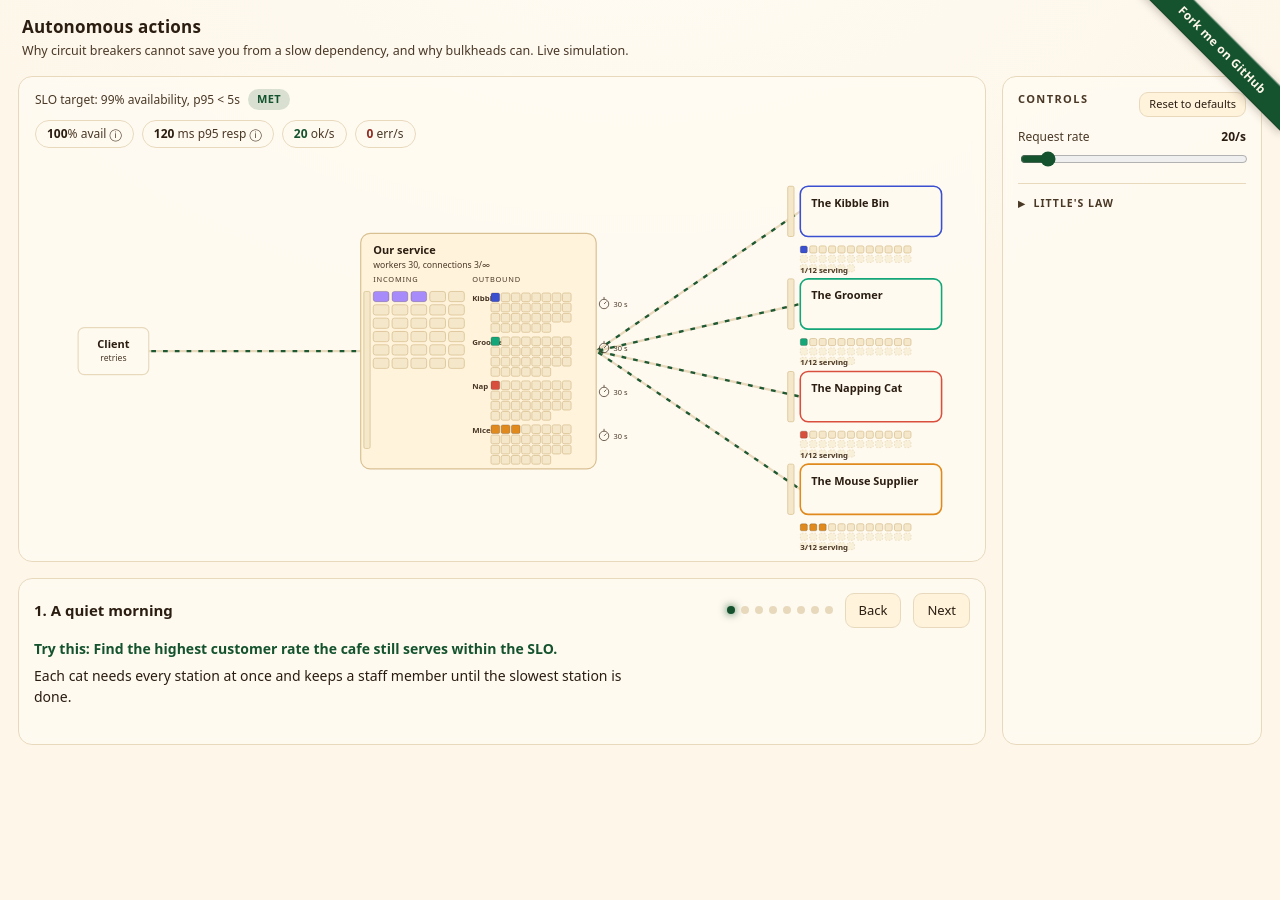
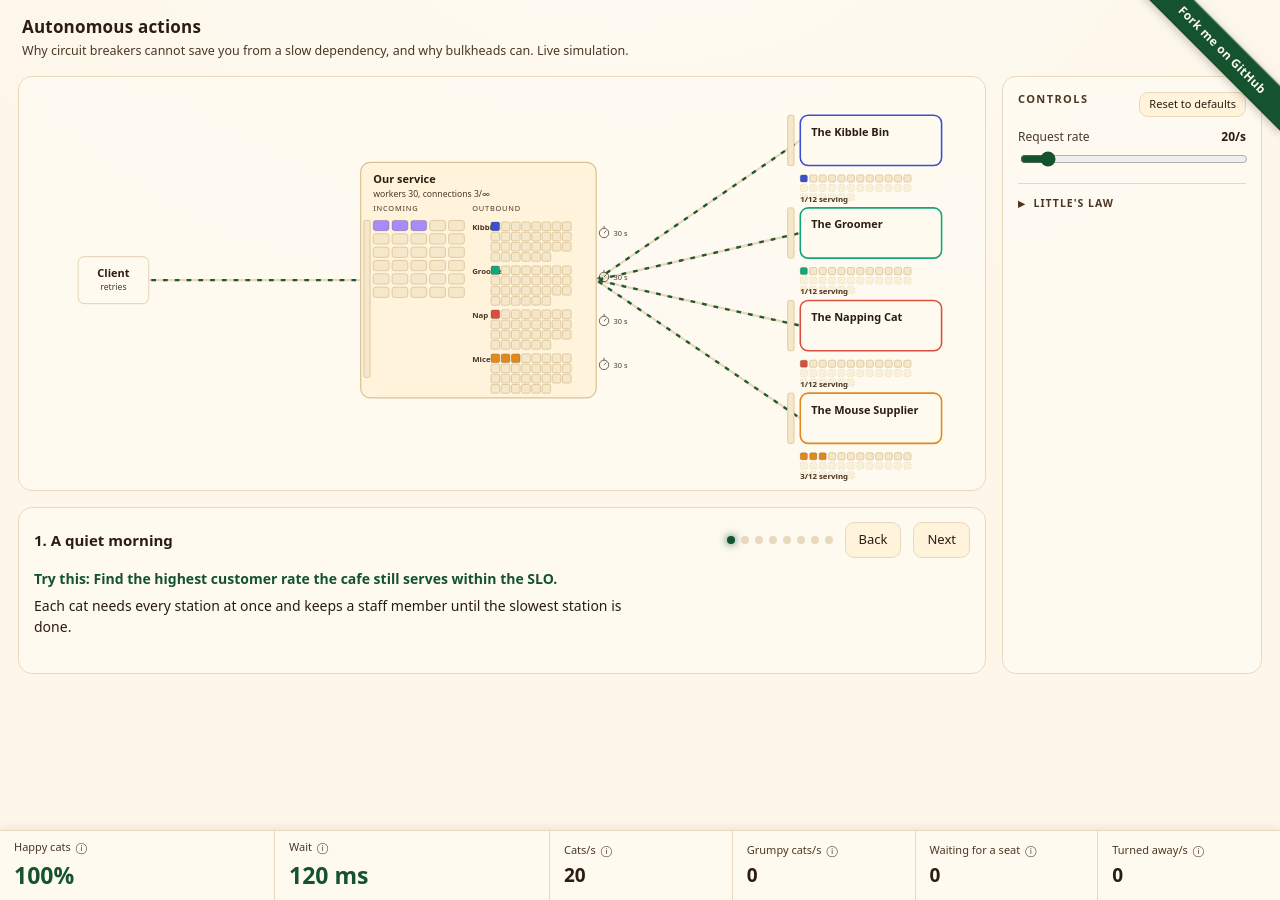
Before and after one commit to vosechu/vosechu.github.io, a Jekyll site: the page autonomous-actions/index.html, which Jekyll copies as it is, in a window 1280 px wide. Built offline with Jekyll 4.4.1, drawn with Linux system fonts in a browser that asks for light colours.

Commit message:
feat(sim): fixed bottom status bar with windowed availability; remove chips

```diff
--- a/autonomous-actions/index.html
+++ b/autonomous-actions/index.html
@@ -63,10 +63,6 @@
     #little-body .eq b { color: var(--ink); font-weight: 700; }
     #little-body .have { margin-top: 3px; color: var(--ink-dim); }
     #little-body.over .have, #little-body.over .have b { color: var(--amber); }
-    #slo { display: flex; align-items: center; gap: 8px; padding: 2px 4px 6px; font-size: 12px; color: var(--ink-dim); }
-    #slo b { padding: 2px 9px; border-radius: 999px; font-size: 11px; font-weight: 700; letter-spacing: 0.4px; }
-    #slo b.met { background: rgba(20,83,45,0.16); color: var(--teal); }
-    #slo b.breached { background: rgba(143,44,34,0.16); color: var(--red); }
     .info { position: relative; cursor: help; color: var(--ink-dim); }
     .info .tip {
       display: none; position: absolute; bottom: 150%; left: 50%; transform: translateX(-50%);
@@ -74,21 +70,31 @@
       padding: 8px 10px; font-size: 11px; font-weight: 400; color: var(--ink); line-height: 1.45; z-index: 20;
     }
     .info:hover .tip, .info:focus .tip { display: block; }
-    #metrics { display: flex; flex-wrap: wrap; gap: 8px; padding: 4px 4px 10px; }
-    .chip {
-      background: var(--panel-solid);
-      border: 1px solid var(--border);
-      border-radius: 999px;
-      padding: 4px 11px;
-      font-size: 12px;
-      color: var(--ink-dim);
+    svg#stage { width: 100%; height: auto; display: block; }
+
+    /* Fixed bottom status bar: every metric, always visible, no progressive
+       reveal. The first two slots (availability, p95) are the SLO metrics and
+       carry a pass/fail state; the rest are plain counters. */
+    body { padding-bottom: 64px; }   /* keep content clear of the fixed bar */
+    #statusbar {
+      position: fixed; left: 0; right: 0; bottom: 0; z-index: 40;
+      display: flex; align-items: stretch; gap: 0;
+      background: var(--panel-solid); border-top: 1px solid var(--border);
+      box-shadow: 0 -2px 10px rgba(43,29,16,0.08);
+      overflow-x: auto;
     }
-    .chip b { color: var(--ink); font-weight: 650; font-variant-numeric: tabular-nums; }
-    .chip.ok b { color: var(--teal); }
-    .chip.err b { color: var(--red); }
-    .chip.degraded b { color: var(--amber); }
-    .chip.rej b { color: var(--amber); }
-    svg#stage { width: 100%; height: auto; display: block; }
+    .barslot {
+      flex: 1; min-width: 96px; padding: 8px 14px;
+      border-right: 1px solid var(--border);
+      display: flex; flex-direction: column; justify-content: center; gap: 2px;
+    }
+    .barslot:last-child { border-right: none; }
+    .barslot.emph { flex: 1.6; }
+    .barslot .baglabel { font-size: 11px; color: var(--ink-dim); display: flex; align-items: center; gap: 5px; }
+    .barslot .bagvalue { font-size: 19px; font-weight: 700; color: var(--ink); font-variant-numeric: tabular-nums; }
+    .barslot.emph .bagvalue { font-size: 23px; }
+    .barslot.pass .bagvalue { color: var(--teal); }
+    .barslot.fail .bagvalue { color: var(--red); }
 
     /* Panels */
     #panel, #tour {
@@ -223,16 +229,6 @@
   <div class="layout">
     <div class="leftcol">
       <div class="stagewrap">
-        <div id="slo">SLO target: 99% availability, p95 &lt; 5s <b id="slo-state">MET</b></div>
-        <div id="metrics">
-          <span class="chip" id="chip-avail"><b id="m-avail">100</b>% avail<span class="info" tabindex="0"> &#9432;<span class="tip">Availability is the share of requests that came back OK in the last second. A request counts as failed if any uncontained upstream failure reaches the client, or if it times out waiting for a free worker.</span></span></span>
-          <span class="chip" id="chip-p95"><b id="m-p95">0</b> ms p95 resp<span class="info" tabindex="0"> &#9432;<span class="tip">The 95th-percentile response time: 95% of requests finish faster than this. It includes requests still in flight, so a growing backlog raises it right away. Our SLO target is under 5000 ms.</span></span></span>
-          <span class="chip ok" id="chip-ok"><b id="m-ok">0</b> ok/s</span>
-          <span class="chip degraded" id="chip-deg"><b id="m-deg">0</b> degraded/s<span class="info" tabindex="0"> &#9432;<span class="tip">Served, but without a dependency the breaker or bulkhead contained. A partial response, not an error, so it still counts as available.</span></span></span>
-          <span class="chip err" id="chip-err"><b id="m-err">0</b> err/s</span>
-          <span class="chip rej" id="chip-rej"><b id="m-rej">0</b> rej/s</span>
-          <span class="chip" id="chip-q"><b id="m-q">0</b> queued</span>
-        </div>
         <svg id="stage" viewBox="0 0 1200 508" role="img" aria-label="system topology"></svg>
       </div>
 
@@ -252,6 +248,33 @@
     <div id="panel"><h2>Controls</h2></div>
   </div>
 
+  <div id="statusbar">
+    <div class="barslot emph" id="bar-availability">
+      <span class="baglabel"><span id="bar-availability-label"></span><span class="info" tabindex="0"> &#9432;<span class="tip" id="bar-availability-hover"></span></span></span>
+      <span class="bagvalue" id="bar-availability-value">100%</span>
+    </div>
+    <div class="barslot emph" id="bar-p95">
+      <span class="baglabel"><span id="bar-p95-label"></span><span class="info" tabindex="0"> &#9432;<span class="tip" id="bar-p95-hover"></span></span></span>
+      <span class="bagvalue" id="bar-p95-value">0 ms</span>
+    </div>
+    <div class="barslot" id="bar-throughput">
+      <span class="baglabel"><span id="bar-throughput-label"></span><span class="info" tabindex="0"> &#9432;<span class="tip" id="bar-throughput-hover"></span></span></span>
+      <span class="bagvalue" id="bar-throughput-value">0</span>
+    </div>
+    <div class="barslot" id="bar-errors">
+      <span class="baglabel"><span id="bar-errors-label"></span><span class="info" tabindex="0"> &#9432;<span class="tip" id="bar-errors-hover"></span></span></span>
+      <span class="bagvalue" id="bar-errors-value">0</span>
+    </div>
+    <div class="barslot" id="bar-queue">
+      <span class="baglabel"><span id="bar-queue-label"></span><span class="info" tabindex="0"> &#9432;<span class="tip" id="bar-queue-hover"></span></span></span>
+      <span class="bagvalue" id="bar-queue-value">0</span>
+    </div>
+    <div class="barslot" id="bar-rejects">
+      <span class="baglabel"><span id="bar-rejects-label"></span><span class="info" tabindex="0"> &#9432;<span class="tip" id="bar-rejects-hover"></span></span></span>
+      <span class="bagvalue" id="bar-rejects-value">0</span>
+    </div>
+  </div>
+
   <script type="module" src="./src/controls.js"></script>
 </body>
 </html>
--- a/autonomous-actions/src/controls.js
+++ b/autonomous-actions/src/controls.js
@@ -125,19 +125,6 @@ function oscillationToggle(parent) {
     else if (rateUI) { rateUI.input.value = String(sim.config.requestRatePerSec); rateUI.val.textContent = perSec(sim.config.requestRatePerSec); }
     osc.enabled = on;
   });
-}
-
-// Progressive disclosure: reveal a metric chip only once the act it belongs to
-// makes it meaningful. ok/s and err/s are always up; latency and the worker
-// queue appear with the slow-failure act; rejects appear with bulkheads.
-function revealMetrics(actIndex) {
-  const show = (id, on) => { const el = document.getElementById(id); if (el) el.style.display = on ? '' : 'none'; };
-  show('chip-ok', true);
-  show('chip-err', true);
-  show('chip-p95', true);            // an SLO metric, shown alongside availability from the start
-  show('chip-deg', actIndex >= 2);   // degraded responses appear once a breaker can contain a failure
-  show('chip-q', actIndex >= 3);
-  show('chip-rej', actIndex >= 5);
 }
 
 // Per-service sliders sit under the service's heading, so the labels drop the
@@ -312,7 +299,8 @@ function updateLittle(state) {
 
 // Acts never touch the sim: the state stays however the player left it, and the
 // instructions walk them into each scenario. Changing acts only updates the
-// guide text, the unlocked controls, and the visible metrics.
+// guide text and the unlocked controls; the bottom bar always shows every
+// metric, so it needs no per-act update.
 function showAct(i) {
   actIndex = Math.max(0, Math.min(ACTS.length - 1, i));
   const meta = actMeta(actIndex);
@@ -322,7 +310,6 @@ function showAct(i) {
   document.getElementById('act-caption').textContent = meta.caption;
   dots.forEach((d, k) => { d.className = k === actIndex ? 'dot on' : 'dot'; });
   buildControls(actIndex);
-  revealMetrics(actIndex);
 }
 
 // The only preset: return every knob to the healthy baseline and clear the sim,
@@ -331,7 +318,6 @@ function resetToDefaults() {
   sim.config = defaultConfig();
   sim.reset();
   buildControls(actIndex);
-  revealMetrics(actIndex);
 }
 
 // Reflect the current act in the URL hash (#1..#8) so the browser Back and
--- /dev/null
+++ b/autonomous-actions/src/metrics.js
@@ -0,0 +1,9 @@
+// Windowed availability: served requests over all resolved requests. Degraded
+// requests were served (missing one dependency) and count as available.
+// clientErrorsPerSec already includes starved requests. Rejects are leg-level
+// and must not appear here. No traffic reads 100, never NaN.
+export function availabilityPercent(rates) {
+  const served = rates.successPerSec + rates.degradedPerSec;
+  const total = served + rates.clientErrorsPerSec;
+  return total === 0 ? 100 : (served / total) * 100;
+}
--- a/autonomous-actions/src/render.js
+++ b/autonomous-actions/src/render.js
@@ -1,4 +1,6 @@
 import { colorOf, shortOf, labelOf } from './theme.js';
+import { availabilityPercent } from './metrics.js';
+import { STRINGS } from './strings.js';
 
 const SERVICE_COLOR = '#a78bfa';   // our service's own workers (incoming)
 // Plain-language breaker states (open/closed reads as jargon to non-electricians).
@@ -154,10 +156,20 @@ export function initRender(root, config) {
   });
 
   const byId = (id) => document.getElementById(id);
-  const metrics = { ok: byId('m-ok'), deg: byId('m-deg'), err: byId('m-err'), rej: byId('m-rej'), p95: byId('m-p95'), q: byId('m-q'),
-    avail: byId('m-avail'), slo: byId('slo-state') };
+  // The fixed bottom status bar: one slot per STRINGS.bar key, every metric
+  // always visible (no progressive reveal). Label/hover text is static copy,
+  // set once here; only the value and pass/fail class change per frame.
+  const bar = {};
+  for (const key of Object.keys(STRINGS.bar)) {
+    const copy = STRINGS.bar[key];
+    const labelEl = byId(`bar-${key}-label`);
+    if (labelEl) labelEl.textContent = copy.label;
+    const hoverEl = byId(`bar-${key}-hover`);
+    if (hoverEl) hoverEl.textContent = copy.hover;
+    bar[key] = { slot: byId(`bar-${key}`), value: byId(`bar-${key}-value`) };
+  }
 
-  return { leftSlots, out, deps, clientFlow, gwCard, gwFire, gwSub, queueBar, queueLabel, metrics, names, colors, ema: {} };
+  return { leftSlots, out, deps, clientFlow, gwCard, gwFire, gwSub, queueBar, queueLabel, bar, names, colors, ema: {} };
 }
 
 // Paint a fixed grid of slots: [0, filled) are busy (colored), [filled, available)
@@ -296,21 +308,23 @@ export function render(state, h) {
   const okS = smi('ok', state.rates.successPerSec);
   const degS = smi('deg', state.rates.degradedPerSec);
   const errS = smi('err', state.rates.errorPerSec);
-  h.metrics.ok.textContent = okS;
-  h.metrics.deg.textContent = degS;
-  h.metrics.err.textContent = errS;
-  h.metrics.rej.textContent = smi('rej', state.rates.rejectPerSec);
-  const p95 = sm('p95', state.latency.p95);   // precise value drives the SLO check
-  h.metrics.p95.textContent = Math.round(p95);   // integer ms, so the label and info icon do not jitter
-  h.metrics.q.textContent = qd;
+  const rejS = smi('rej', state.rates.rejectPerSec);
+  const p95 = sm('p95', state.latency.p95);   // precise value drives the pass/fail check
 
-  // Availability = share of requests served (fully OK or degraded) out of all
-  // requests; degraded still counts as available. No traffic reads as 100%.
-  // The SLO is met when availability holds 99% and p95 stays under 5s.
-  const total = okS + degS + errS;
-  const avail = total > 0 ? ((okS + degS) / total) * 100 : 100;
-  h.metrics.avail.textContent = Math.round(avail);
-  const met = avail >= 99 && p95 < 5000;
-  h.metrics.slo.textContent = met ? 'MET' : 'BREACHED';
-  h.metrics.slo.setAttribute('class', met ? 'met' : 'breached');
+  // Fixed bottom status bar: every slot updates every frame, no progressive
+  // reveal. Availability comes from the windowed rates via availabilityPercent;
+  // p95 and availability each carry a pass/fail state against the SLO.
+  const avail = availabilityPercent({ successPerSec: okS, degradedPerSec: degS, clientErrorsPerSec: errS });
+  const availPass = avail >= 99;
+  h.bar.availability.value.textContent = `${Math.round(avail)}%`;
+  h.bar.availability.slot.setAttribute('class', `barslot emph ${availPass ? 'pass' : 'fail'}`);
+
+  const p95Pass = p95 < 5000;
+  h.bar.p95.value.textContent = fmtDur(Math.round(p95));
+  h.bar.p95.slot.setAttribute('class', `barslot emph ${p95Pass ? 'pass' : 'fail'}`);
+
+  h.bar.throughput.value.textContent = String(okS);
+  h.bar.errors.value.textContent = String(errS);
+  h.bar.queue.value.textContent = String(qd);
+  h.bar.rejects.value.textContent = String(rejS);
 }
```
Also changed, not shown: autonomous-actions/test/metrics.test.js (added, +19 -0 lines).
